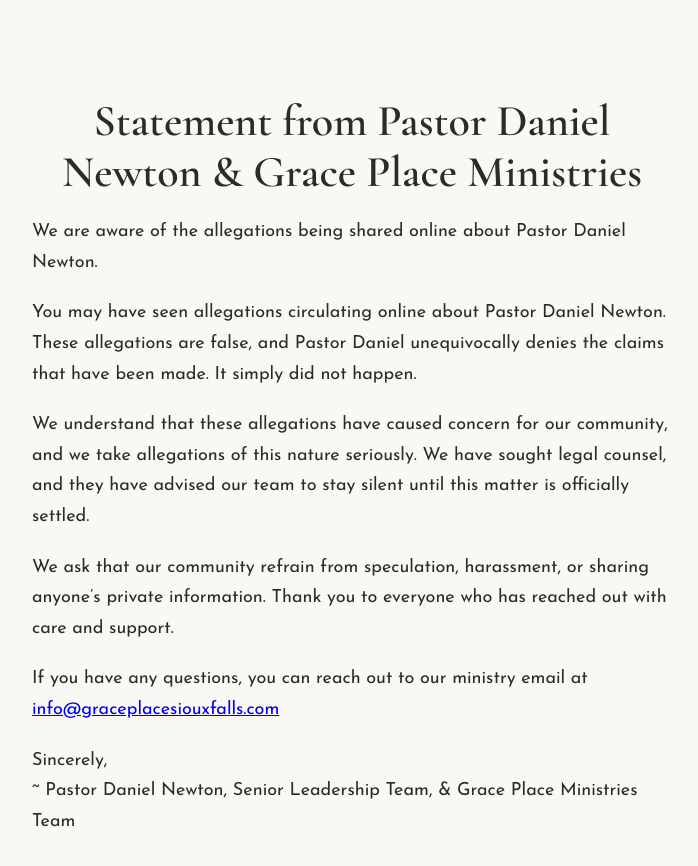
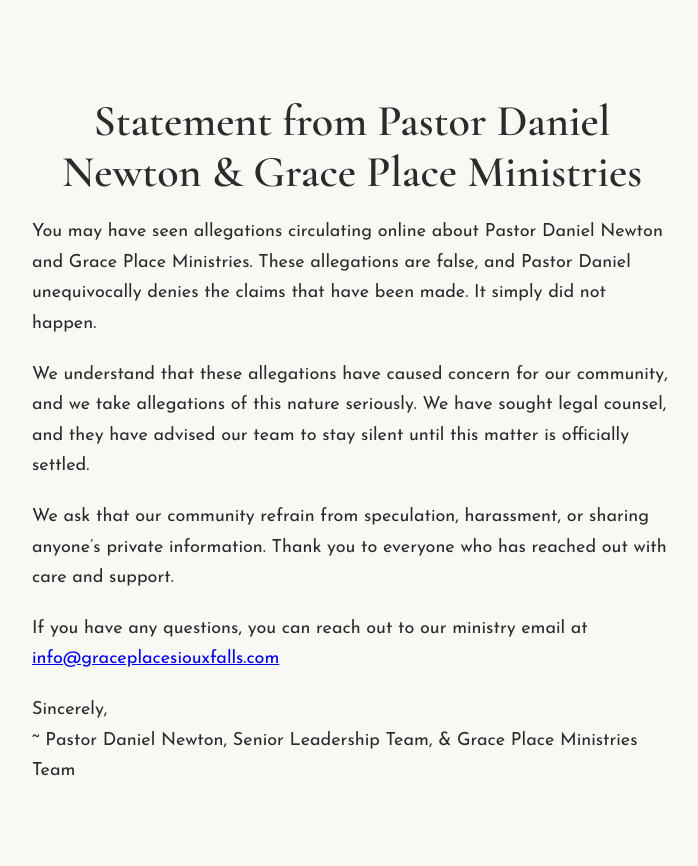
Before and after one commit to gpteam-26/website, a plain HTML site: page index.html in a window 1280 px wide. Shown: the whole page, without its empty margins (288-986 px from the left). Drawn offline with nearby package versions, Linux system fonts and the light colour scheme.

Commit message:
Revise statement about Pastor Daniel Newton
Updated statement regarding allegations against Pastor Daniel Newton.

```diff
--- a/index.html
+++ b/index.html
@@ -49,8 +49,7 @@
 <body>
   <main>
     <h1>Statement from Pastor Daniel Newton & Grace Place Ministries</h1>
-<p>We are aware of the allegations being shared online about Pastor Daniel Newton.</p>
-<p>You may have seen allegations circulating online about Pastor Daniel Newton. These allegations are false, and Pastor Daniel unequivocally denies the claims that have been made. It simply did not happen.</p>
+<p>You may have seen allegations circulating online about Pastor Daniel Newton and Grace Place Ministries. These allegations are false, and Pastor Daniel unequivocally denies the claims that have been made. It simply did not happen.</p>
 <p>We understand that these allegations have caused concern for our community, and we take allegations of this nature seriously. We have sought legal counsel, and they have advised our team to stay silent until this matter is officially settled.</p>
 <p>We ask that our community refrain from speculation, harassment, or sharing anyone’s private information. Thank you to everyone who has reached out with care and support.</p>
 <p>If you have any questions, you can reach out to our ministry email at <a href="mailto:info@graceplacesiouxfalls.com?subject=Public%20Statement%20Questions">info@graceplacesiouxfalls.com</a></p>
```
